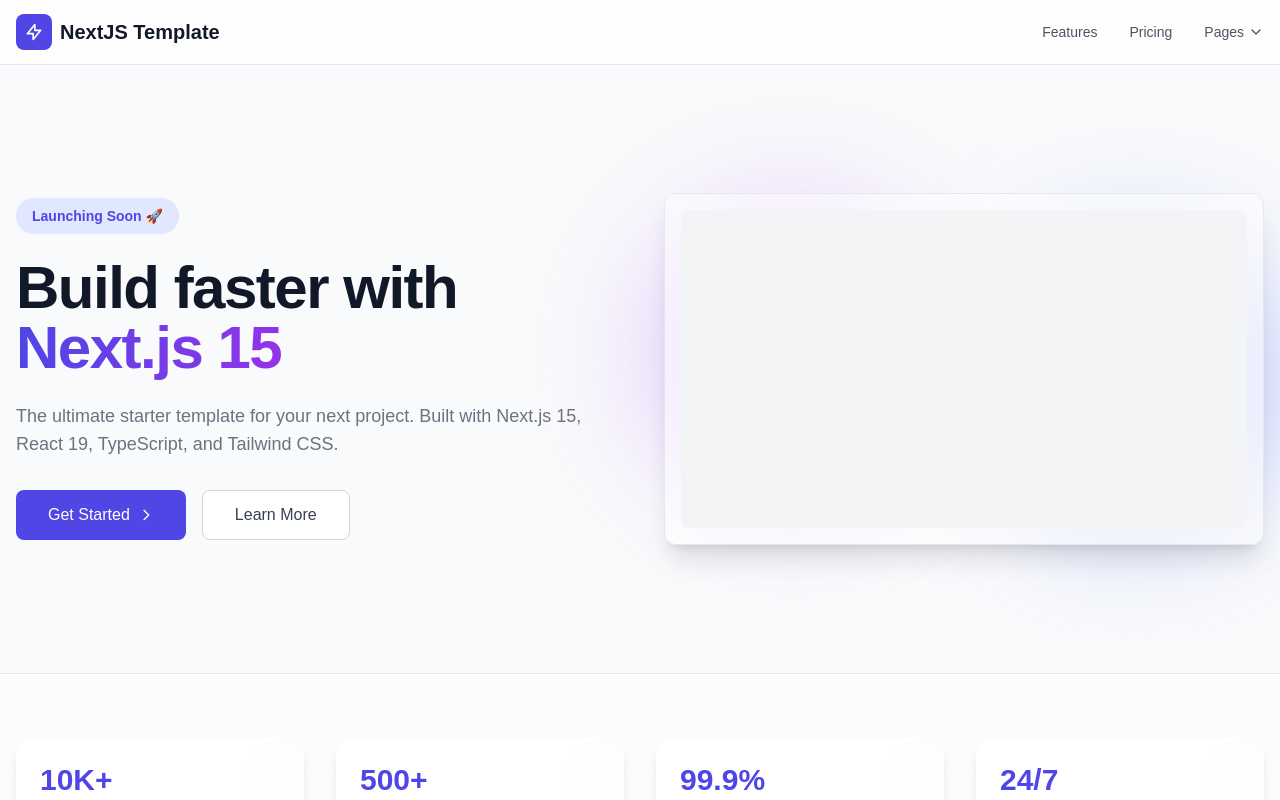
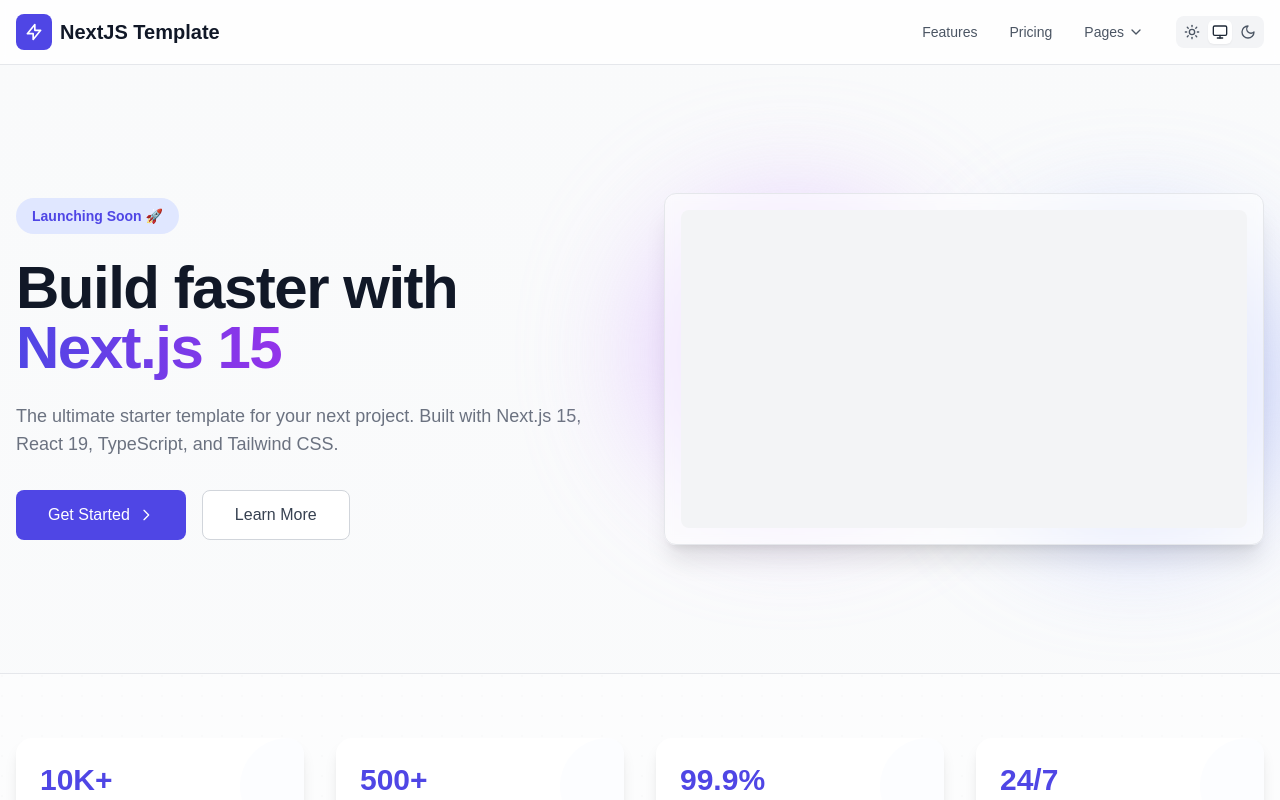
Before and after one commit to RomaLetodiani/Next-Boilerplate, a Next.js app: page / in a window 1280 px wide. Shown: the top 800 px of the page. Built offline with nearby package versions, Linux system fonts and the light colour scheme.

Commit message:
added theme toggle to the home header

```diff
--- a/src/layout/(home)/home-header.tsx
+++ b/src/layout/(home)/home-header.tsx
@@ -1,3 +1,4 @@
+import { ThemeToggle } from "@/components/common/theme-toggle";
 import { PagesDropdown } from "@/components/pages-dropdown";
 import { SidebarToggle } from "@/layout/sidebar/sidebar-toggle";
 import HomeLogo from "./home-logo";
@@ -17,6 +18,7 @@
           <div className="hidden items-center space-x-8 md:flex">
             <HomeSections />
             <PagesDropdown navigationItems={homeNavigationItems} />
+            <ThemeToggle />
           </div>
           <SidebarToggle />
         </div>
```
